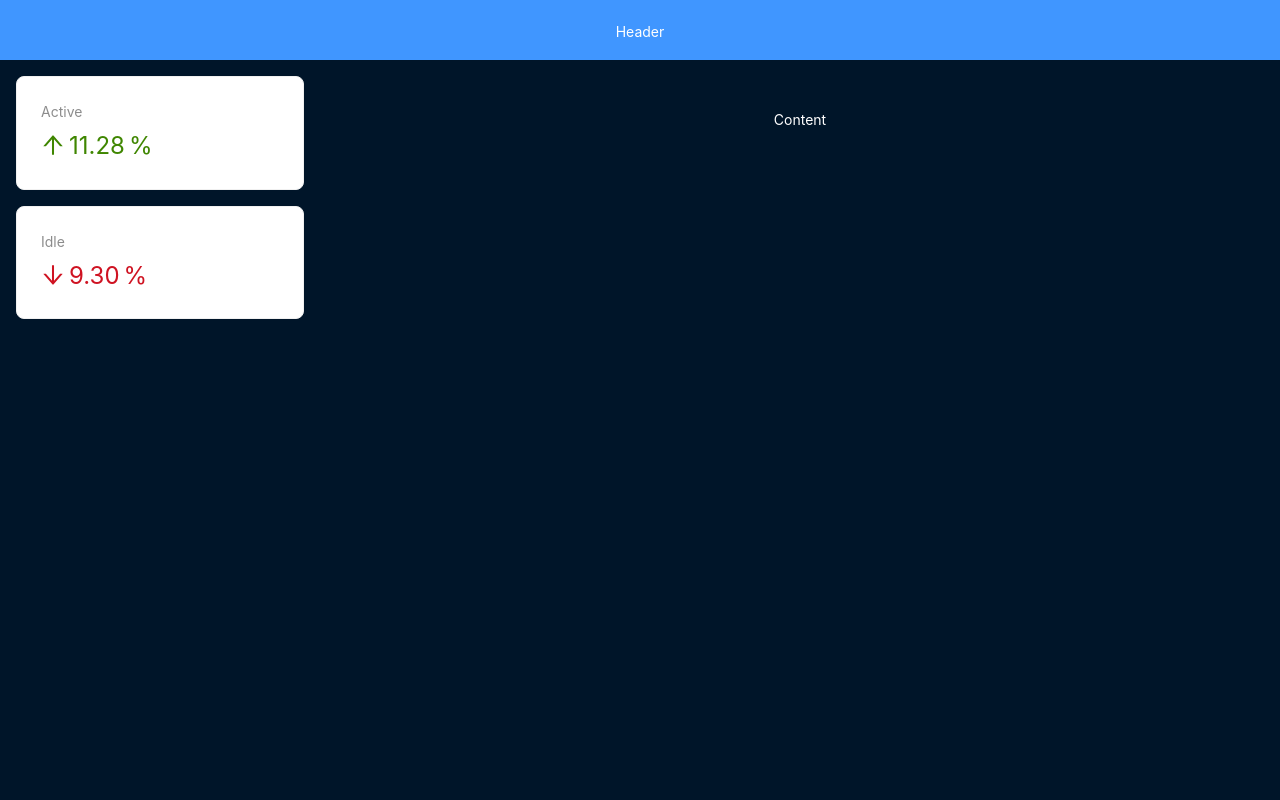
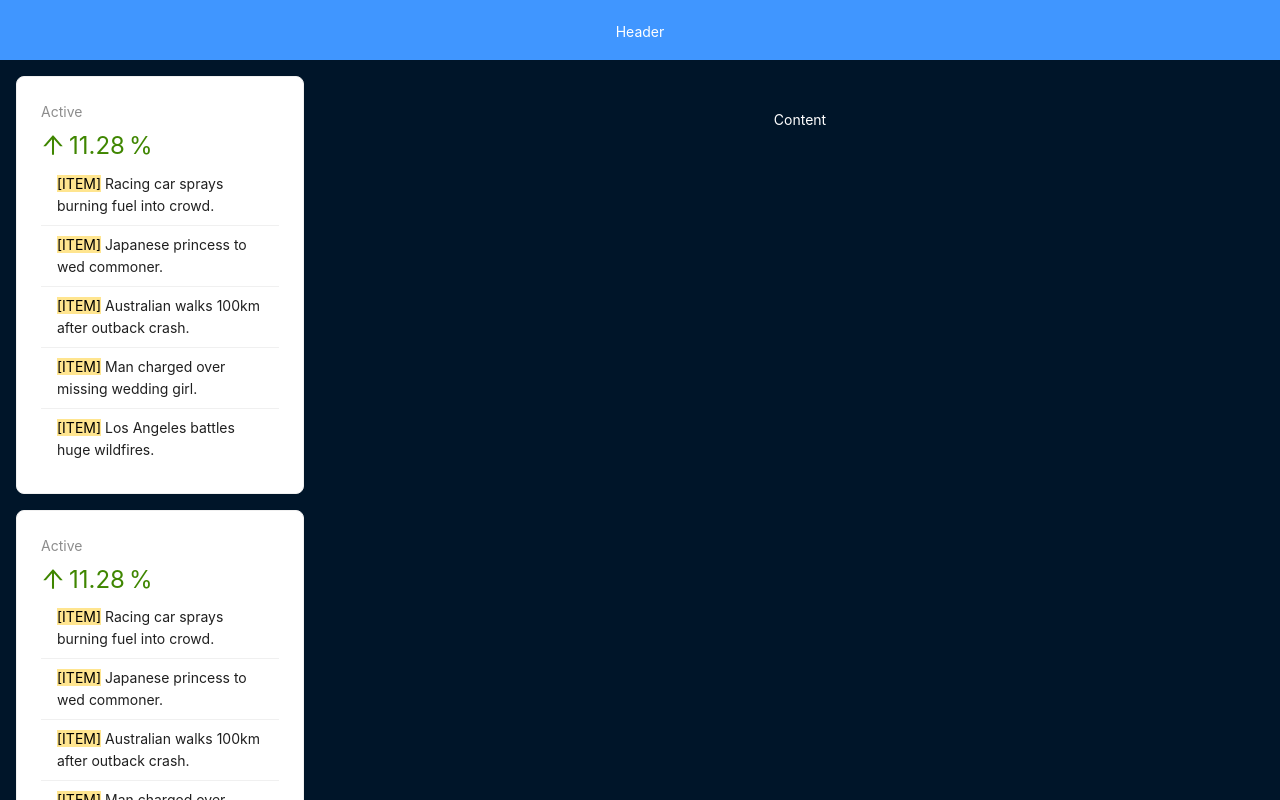
Before and after one commit to kotboris98/React-crypto-app, a React (Vite) app in the folder react-crypto-app/: page / in a window 1280 px wide. Shown: the top 800 px of the page. Built offline with nearby package versions, Linux system fonts and the light colour scheme.

Commit message:
Initial commit

```diff
--- a/react-crypto-app/src/api.js
+++ b/react-crypto-app/src/api.js
@@ -4,7 +4,7 @@ export function fakeFetchCrypto() {
     return new Promise(resolve => {
         setTimeout(() => {
             resolve(cryptoData)
-        }, 2000);
+        }, 10);
     })
 }
 
@@ -12,6 +12,6 @@ export function fetchAssets() {
     return new Promise(resolve => {
         setTimeout(() => {
             resolve(cryptoAssets)
-        }, 2000);
+        }, 10);
     })
 }
--- a/react-crypto-app/src/components/layout/AppSider.jsx
+++ b/react-crypto-app/src/components/layout/AppSider.jsx
@@ -1,13 +1,54 @@
-import { Layout, Card, Statistic } from 'antd';
+import { Layout, Card, Statistic, List, Typography, Spin } from 'antd';
 import { ArrowDownOutlined, ArrowUpOutlined } from '@ant-design/icons';
+import { useEffect, useState } from 'react';
+import { fakeFetchCrypto, fetchAssets } from '../../api';
+import { percentDifference } from '../../utils';
 
 const siderStyle = {
     padding: '1rem',
   };
 
+  const data = [
+    'Racing car sprays burning fuel into crowd.',
+    'Japanese princess to wed commoner.',
+    'Australian walks 100km after outback crash.',
+    'Man charged over missing wedding girl.',
+    'Los Angeles battles huge wildfires.',
+  ];
+
 export default function AppSider() {
+  const [loading, setLoading] = useState(false)
+  const [crypto, setCrypto] = useState([])
+  const [assets, setAssets] = useState([])
+
+  useEffect(() => {
+    async function preload() {
+      setLoading(true)
+      const {result} = await fakeFetchCrypto()
+      const assets = await fetchAssets()
+
+      setAssets(assets.map(asset => {
+        const coin = result.find((c) => c.id === asset.id)
+        return {
+          grow: asset.price < coin.price,
+          growPercent: percentDifference(asset.price, coin.price),
+          totalAmount: asset.amount * coin.price,
+          totalProfit: asset.amount * coin.price - asset.amount * asset.price,
+          ...asset,
+        }
+      }))
+      setCrypto(result)
+      setLoading(false)
+    }
+    preload()
+  }, [])
+
+  if  (loading) {
+    return <Spin fullscreen />
+  }
+
     return (<Layout.Sider width="25%" style={siderStyle}>
-              <Card style={{marginBottom: '1rem'}}>
+      {assets.map(asset => (<Card style={{marginBottom: '1rem'}}>
                 <Statistic
                 title="Active"
                 value={11.28}
@@ -17,17 +58,15 @@ export default function AppSider() {
                 }}
                 prefix={<ArrowUpOutlined />}
                 suffix="%"/>
-              </Card>
-              <Card>
-                <Statistic
-                title="Idle"
-                value={9.3}
-                precision={2}
-                valueStyle={{
-                    color: '#cf1322',
-                }}
-                prefix={<ArrowDownOutlined />}
-                suffix="%"/>
-              </Card>
+                <List
+                size='small'
+                dataSource={data}
+                renderItem={(item) => (
+                  <List.Item>
+                    <Typography.Text mark>[ITEM]</Typography.Text> {item}
+                  </List.Item>
+              )}
+            />
+              </Card>))}
             </Layout.Sider>)
 }
--- /dev/null
+++ b/react-crypto-app/src/utils.js
@@ -0,0 +1,3 @@
+export function percentDifference(a, b) {
+    return  100 * Math.abs( ( a - b ) / ( (a+b)/2 ) );
+   }
```
